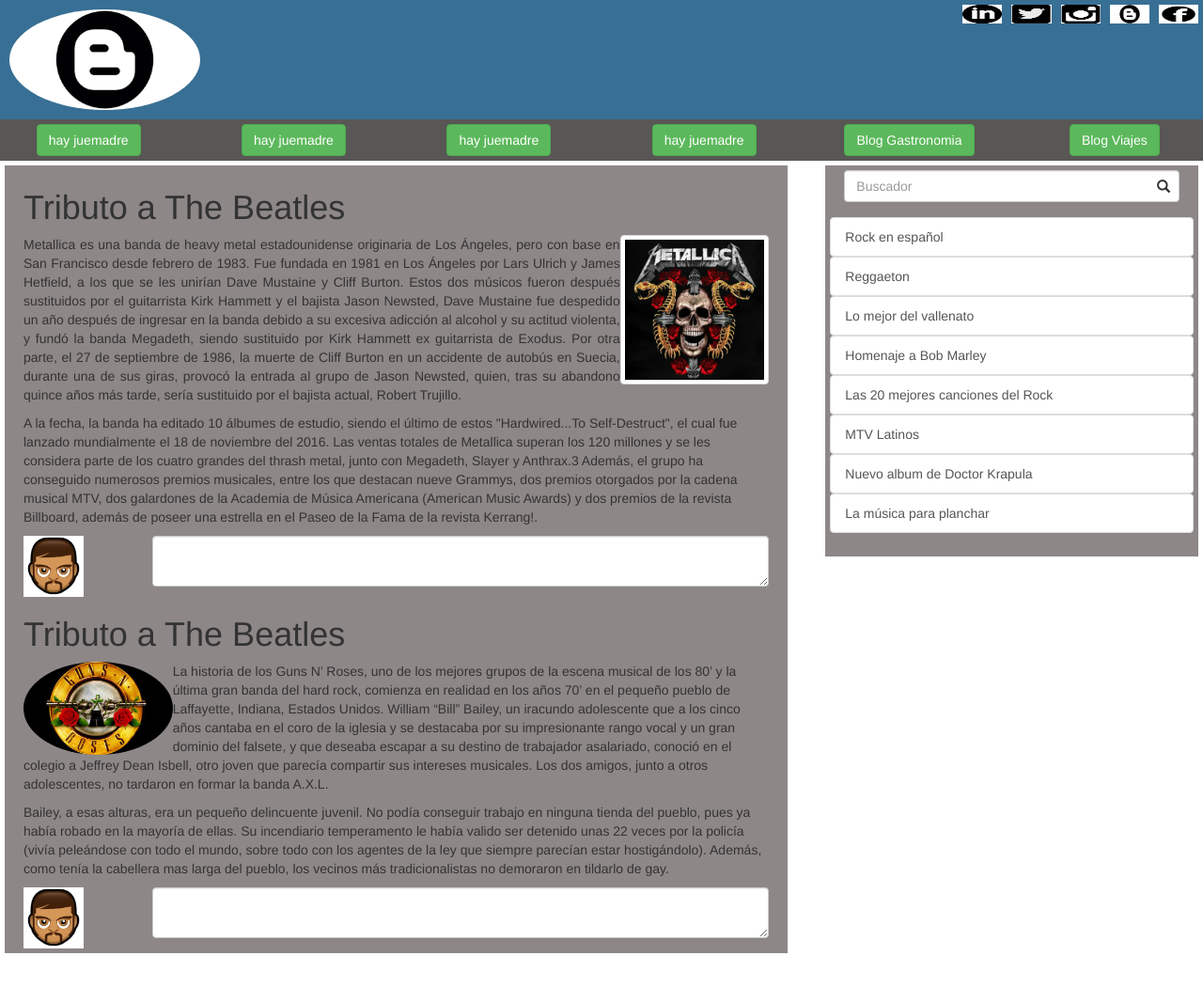
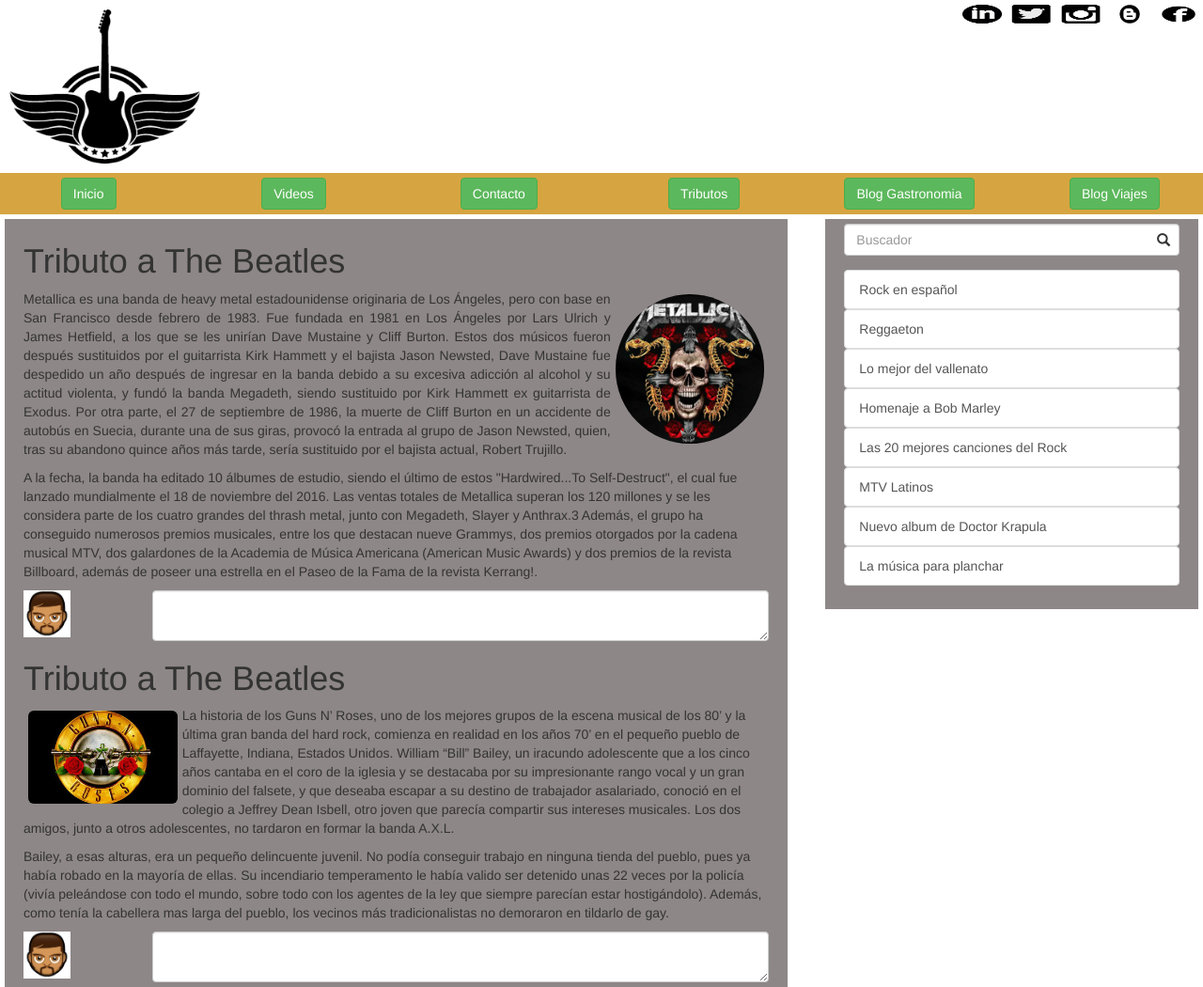
Before and after one commit to juancuervo02/Framework-CSS, a plain HTML site: page index.html in a window 1280 px wide. Shown: the whole page at 94% size. Before the commit the page ends 1019 px from the top, so only its background shows below. Drawn offline with Linux system fonts and the light colour scheme.

Commit message:
Terminamos colocamos el logo y lo hacemos adaptativo

```diff
--- a/css/estilos_index.css
+++ b/css/estilos_index.css
@@ -16,12 +16,10 @@
     margin: 5px;
 }
 
-.contenedor-principal{
-    background-color: #386F94
-}
+
 
 .contenedor-navegador{
-    background-color: #595656;
+    background-color: #D6A541;
     text-align: center
 }
 
@@ -44,21 +42,17 @@
 .img-banda{
     float: right;
     width: 20%;
-    display: inline
+    display: inline;
+    margin: 5px
 }
 
 .img-banda2{
     float: left;
     width: 20%;
-    display: inline
+    display: inline;
+    margin: 5px
 }
 
-
-
 .img-comentario{
-    width: 60%;
+    width: 50px;
 }
-
-.list-group{
-    margin-top: 50px;
-}
--- a/index.html
+++ b/index.html
@@ -14,9 +14,9 @@
 
     <!--Encabezado-->
     <header>
-      <div class="row contenedor-principal ">
+      <div class="row">
         <div class="col-lg-4 col-md-4 col-sm-4 ">
-          <img src="img/blogger.png" alt="" class="img-logo img-circle">
+          <img src="img/musica/logo.png" alt="" class="img-logo img-circle">
         </div>
         <div class="col-lg-8 col-md-8 col-sm-8">
           <img src="img/facebook.jpg" alt="" class="img-redes ">
@@ -30,24 +30,24 @@
 
     <!--Navegador-->
       <div class="row contenedor-navegador">
-        <div class="col-lg-12 navegador">
+        <div class="col-lg-12 col-sm-12 navegador">
           <div class="row">
-            <div class="col-lg-2">
-              <a href="#"><button class="btn btn-success">hay juemadre</button></a>
+            <div class="col-lg-2 col-sm-12">
+              <a href="#"><button class="btn btn-success">Inicio</button></a>
             </div>
-            <div class="col-lg-2">
-              <a href="#"><button class="btn btn-success">hay juemadre</button></a>
+            <div class="col-lg-2 col-sm-12">
+              <a href="#"><button class="btn btn-success">Videos</button></a>
             </div>
-            <div class="col-lg-2">
-              <a href="#"><button class="btn btn-success">hay juemadre</button></a>
+            <div class="col-lg-2 col-sm-12">
+              <a href="#"><button class="btn btn-success">Contacto</button></a>
             </div>
-            <div class="col-lg-2">
-              <a href="#"><button class="btn btn-success">hay juemadre</button></a>
+            <div class="col-lg-2 col-sm-12">
+              <a href="#"><button class="btn btn-success">Tributos</button></a>
             </div>
-            <div class="col-lg-2">
+            <div class="col-lg-2 col-sm-12">
               <a href="gastronomia.html"><button class="btn btn-success">Blog Gastronomia</button></a>
             </div>
-            <div class="col-lg-2">
+            <div class="col-lg-2 col-sm-12">
               <a href="viajes.html"><button class="btn btn-success">Blog Viajes</button></a>
             </div>
 
@@ -57,10 +57,10 @@
 
       <div class="row">
         <!--Contenedor izquierdo-->
-        <div class="col-lg-8">
+        <div class="col-lg-8 col-sm-12">
           <div class="row contenido-izquierdo">
-            <div class="col-lg-12">
-              <h1>Tributo a The Beatles</h1><img src="img/musica/metallica.jpg" alt="" class="img-thumbnail img-banda">
+            <div class="col-lg-12 col-sm-12">
+              <h1>Tributo a The Beatles</h1><img src="img/musica/metallica.jpg" alt="" class="img-circle img-banda">
               <p class="text-justify">Metallica es una banda de heavy metal estadounidense originaria de Los Ángeles, pero con base en San Francisco
                 desde febrero de 1983. Fue fundada en 1981 en Los Ángeles por Lars Ulrich y James Hetfield, a los que se
                 les unirían Dave Mustaine y Cliff Burton. Estos dos músicos fueron después sustituidos por el guitarrista
@@ -78,14 +78,14 @@
                 Music Awards) y dos premios de la revista Billboard, además de poseer una estrella en el Paseo de la Fama
                 de la revista Kerrang!.</p>
             </div>
-            <div class="col-lg-2">
+            <div class="col-lg-2 ">
               <img src="img/hombre.jpg" alt="" class="img-comentario">
             </div>
             <div class="col-lg-10">
               <textarea name="comentario" id="comentario" class="form-control"></textarea>
             </div>
-            <div class="col-lg-12">
-              <h1>Tributo a The Beatles</h1><img src="img/musica/guns.jpg" alt="" class="img-circle img-banda2">
+            <div class="col-lg-12 col-sm-12">
+              <h1>Tributo a The Beatles</h1><img src="img/musica/guns.jpg" alt="" class="img-rounded img-banda2">
               <p>La historia de los Guns N’ Roses, uno de los mejores grupos de la escena musical de los 80’ y la última gran
                 banda del hard rock, comienza en realidad en los años 70’ en el pequeño pueblo de Laffayette, Indiana, Estados
                 Unidos. William “Bill” Bailey, un iracundo adolescente que a los cinco años cantaba en el coro de la iglesia
@@ -110,9 +110,9 @@
 
 
         <!--Contenedor derecho-->
-        <div class="col-lg-4">
+        <div class="col-lg-4 col-sm-12">
           <div class="row contenido-derecho">
-            <div class="col-lg-12">
+            <div class="col-lg-12 col-sm-12">
                 <form class="search-form">
                   <div class="form-group has-feedback">
                     <label for="search" class="sr-only">Buscador</label>
@@ -122,7 +122,7 @@
                 </form>
             </div>
 
-            <div class="col lg-12">
+            <div class="col-lg-12 col-sm-12">
               <ul class="list-group list-unstyled">
                 <li><a href="#" class="list-group-item">Rock en español</a></li>
                 <li><a href="#" class="list-group-item">Reggaeton</a></li>
```
Also changed, not shown: img/musica/logo.png (added).
